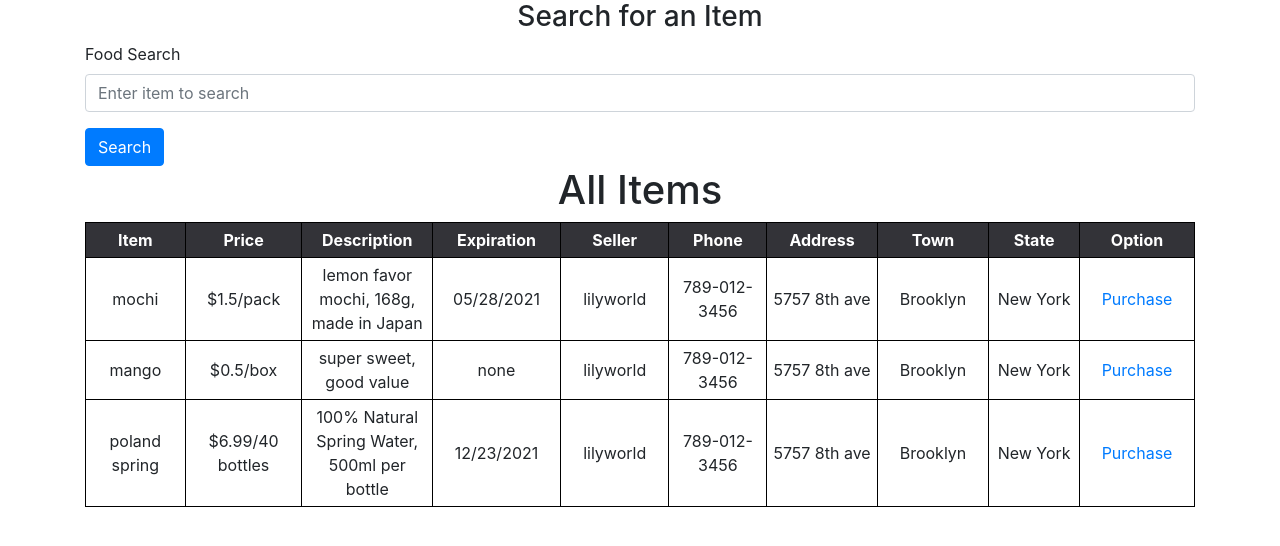
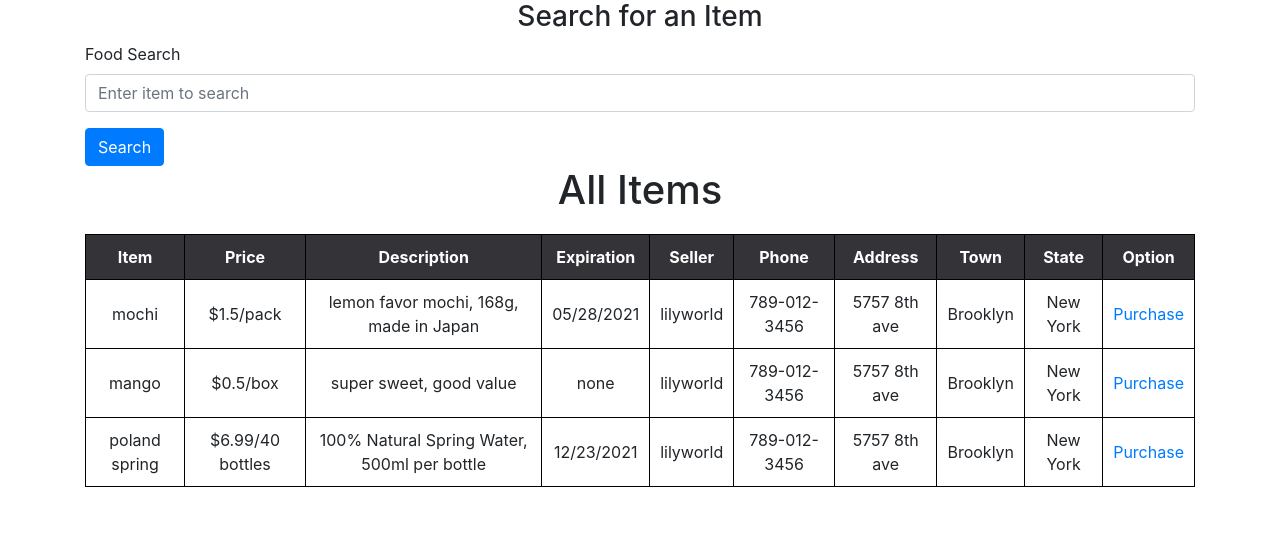
Before and after one commit to Warren-source/CS435-project, a Flask app: page /market in a window 1280 px wide. Shown: the part 56-602 px from the top of the page. Run offline with Flask 2, Linux system fonts and the light colour scheme; a user stored in the database is signed in; data comes from the database, SQL or seed files in the repository; both versions use the stored data as it was after the commit; some libraries are stand-ins or nearby versions.

Commit message:
make the format of table at market page

```diff
--- a/website/templates/market.html
+++ b/website/templates/market.html
@@ -10,18 +10,29 @@
 <!--make table prettier-->
 <style>
     table {
-        border-collapse: collapse;
+    width: 100%;
+    margin: 20px auto;
+    table-layout: auto;
+    }
+
+    .fixed {
+    table-layout: fixed;
     }
     th {
-        background-color:#333338;
-        Color:white;
+    background-color:#333338;
+    Color:white;
     }
-    th, td {
-        width:250px;
-        text-align:center;
-        border:1px solid black;
-        padding:5px
+    table,
+    td,
+    th {
+    border-collapse: collapse;
+    }
 
+    th,
+    td {
+    padding: 10px;
+    border:1px solid black;
+    text-align: center;
     }
 
 </style>
```
Also changed, not shown: website/database.db.
